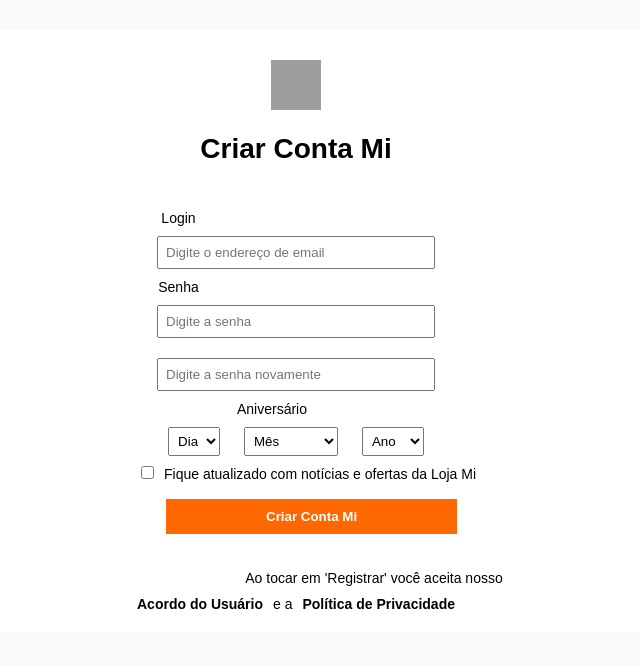
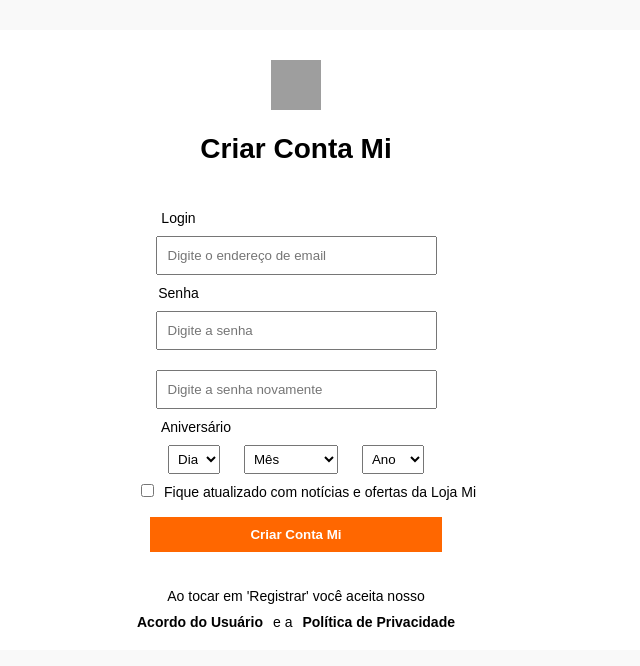
Before and after one commit to adilsonmd/projeto-xiaomi, a PHP site: page /conta_mi_registrar.html in a window 1280 px wide. Shown: the top 666 px of the page, without its empty margins (344-984 px from the left). Run offline with PHP 8.4, Linux system fonts and the light colour scheme; grey boxes are pictures that could not be loaded.

Commit message:
css registrar

```diff
--- a/css/registrar.css
+++ b/css/registrar.css
@@ -6,6 +6,7 @@
 body{
 	display: flex;
 	-webkit-box-flex: flex;
+
 	font-family: arial,"Hiragino Sans GB";
 	background-color: rgb(249, 249, 249);
 }
@@ -33,24 +34,16 @@ label{
 }
 
 label[for="aniversario"] {
-	text-align: left;
-	top:50%;
-	left:10%;
-	margin-top:-50px;
 	margin-left:-190px;
 }
 
 label[for="politicas"] {
-	text-align: left;
-	top:50%;
-	left:10%;
-	margin-top:-50px;
 	margin-left:10px;
 }
 
 
 input[type="text"], input[type="password"]{
-	padding: 7px;
+	padding: 10px;
 	padding-right: 90px;
 }
 
@@ -83,7 +76,7 @@ input[type="checkbox"]{
     border: 0;
     outline: 0;
 	color: #FFFFFF;
-	margin-left: 250px;
+	margin: 10px auto;
 	background-color: #FF6700;
 	padding-right: 100px;
 	padding-left: 100px;
```
